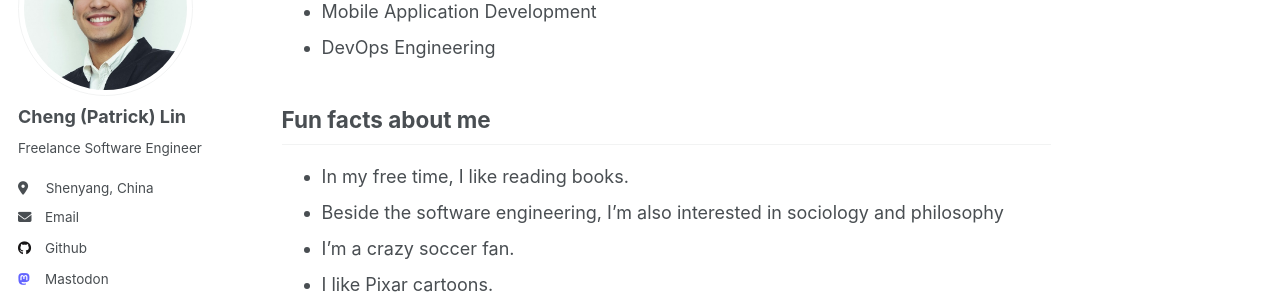
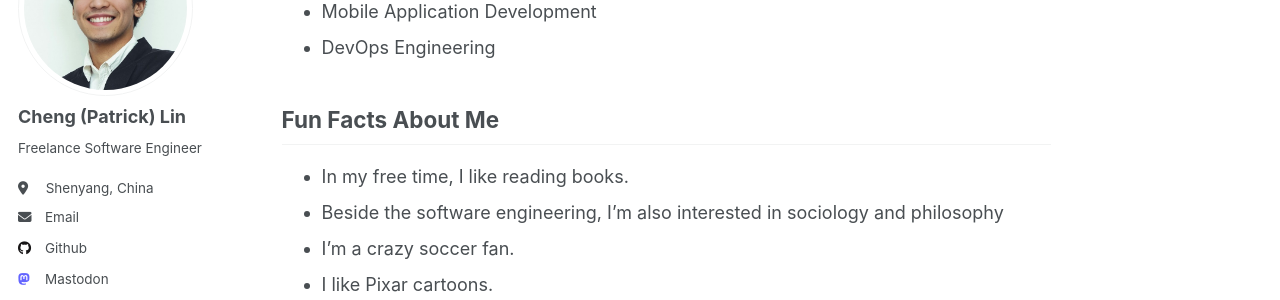
Before and after one commit to temunel/temunel.github.io, a Jekyll site: the page built from _pages/about.md, in a window 1280 px wide and 900 px high, scrolled down 697 px. Shown: the part 185-485 px from the top of the window. Built offline with Jekyll 4.4.1, drawn with Linux system fonts in a browser that asks for light colours.

```diff
--- a/_pages/about.md
+++ b/_pages/about.md
@@ -29,7 +29,7 @@ Providing Services
 * Mobile Application Development
 * DevOps Engineering
 
-Fun facts about me
+Fun Facts About Me
 ------
 * In my free time, I like reading books.
 * Beside the software engineering, I'm also interested in sociology and philosophy
```
